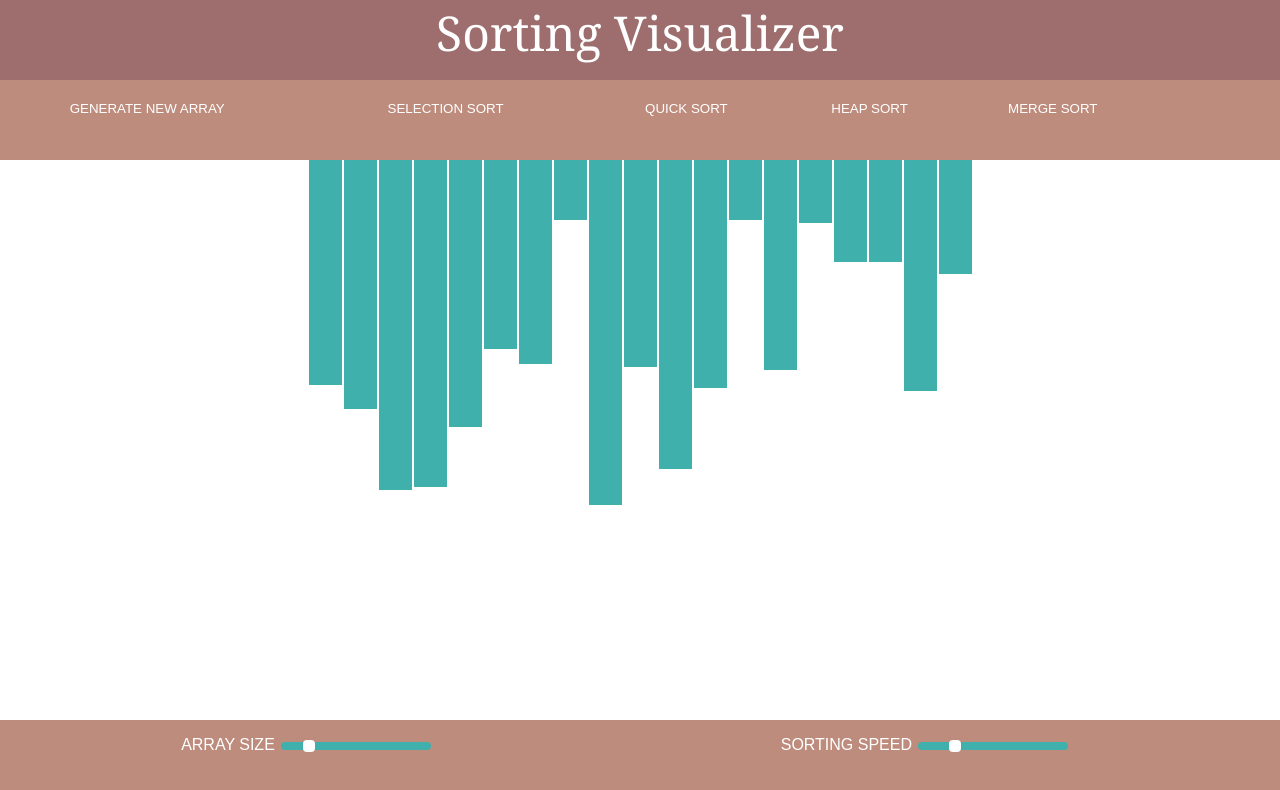
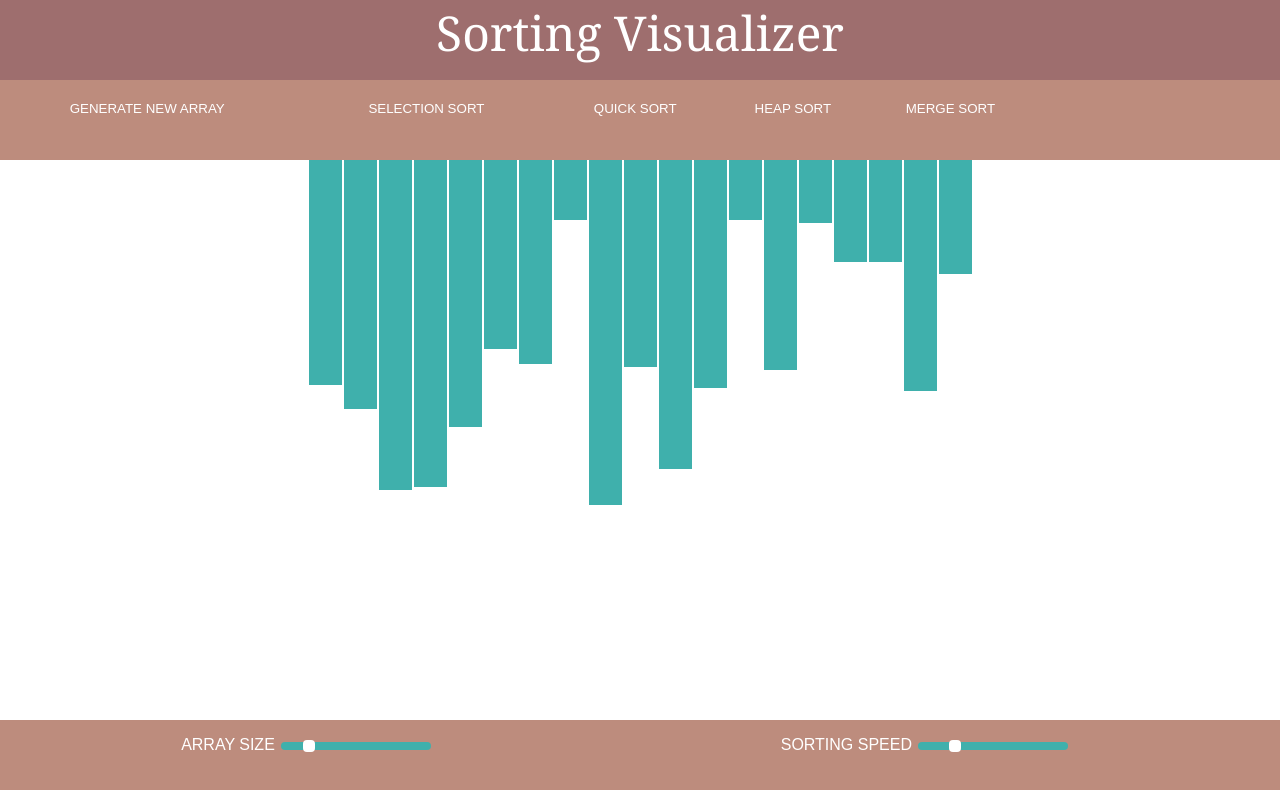
Before and after one commit to SushamaNaskar/SortingVisualizer, a plain HTML site: page index.html in a window 1280 px wide. Drawn offline with Linux system fonts and the light colour scheme.

Commit message:
fixing the sort_button size

```diff
--- a/style.css
+++ b/style.css
@@ -25,7 +25,7 @@
 }
 
 .sort_button button {
-    width: 14%;
+    width: 12%;
     text-transform: uppercase;
     color: white;
     background-color: #bd8c7d;
@@ -42,7 +42,7 @@
 }
 
 .sort_button button:nth-child(2) {
-    width: 23%;
+    width: 20%;
 }
 
 
```
